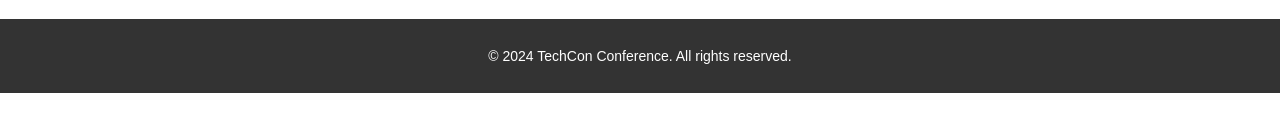
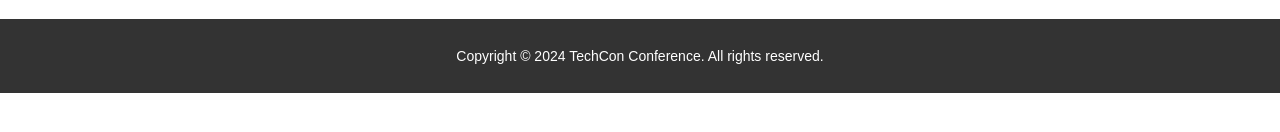
Before and after one commit to adaoraeneje/TechCon_HTML, a plain HTML site: page techcon_website/schedule.html in a window 1280 px wide. Shown: the part 540-672 px from the top of the page. Drawn offline with Linux system fonts and the light colour scheme.

Commit message:
Fix footer: add 'copyright' text

```diff
--- a/techcon_website/schedule.html
+++ b/techcon_website/schedule.html
@@ -108,8 +108,8 @@
   </main>
 
   <footer>
-    <p>&copy; 2024 TechCon Conference. All rights reserved.</p>
-  </footer>
+  <p>Copyright &copy; 2024 TechCon Conference. All rights reserved.</p>
+</footer>
 
 </body>
 </html>
```
